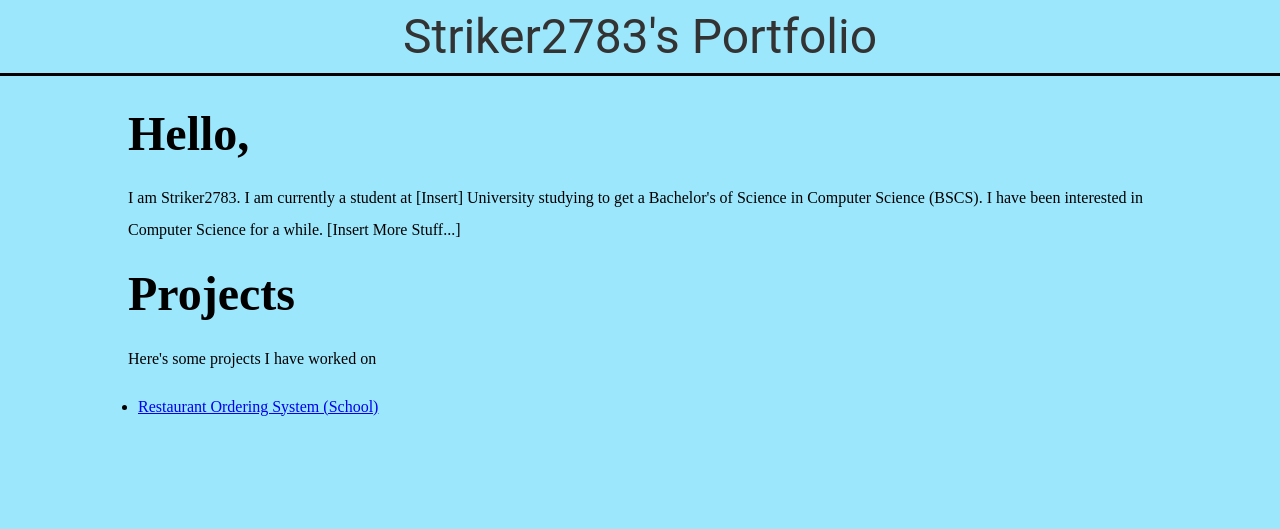
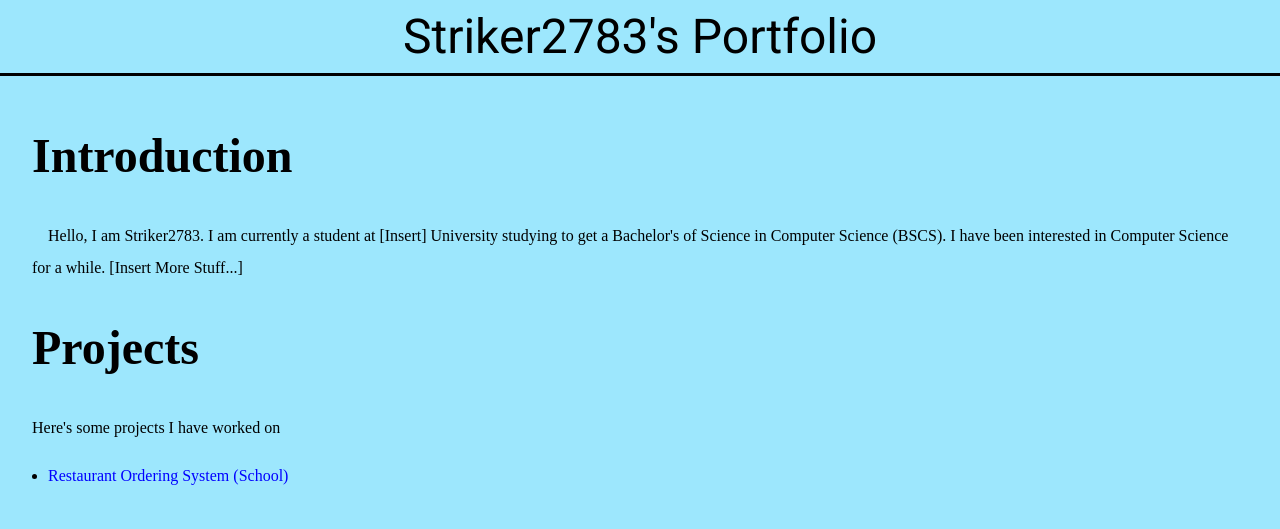
Before and after one commit to Striker2783/Striker2783.github.io, a website: page index.html in a window 1280 px wide. Drawn offline with Linux system fonts and the light colour scheme.

Commit message:
Changed the HTML Structure (#9)
nav-bar custom element no longer uses shadow dom.
Transition for Project Links

```diff
--- a/components/nav-bar.css
+++ /dev/null
@@ -1,19 +0,0 @@
-
-@import url('https://fonts.googleapis.com/css2?family=Roboto:wght@400;500;700&display=swap');
-
-.top-bar {
-	display: flex;
-	justify-content: center;
-    padding: .5em;
-    border-bottom: 0.2em solid #000;
-    a {
-        color: #333333;
-        text-decoration: none;
-    }
-}
-
-.big-header {
-	font-size: xxx-large;
-	text-align: center;
-  font-family: 'Roboto', sans-serif;
-}
--- a/components/nav-bar.js
+++ b/components/nav-bar.js
@@ -1,17 +1,14 @@
 class NavigationBar extends HTMLElement {
   constructor() {
     super();
-    this.attachShadow({ mode: "open" });
+  }
 
-    this.shadowRoot.innerHTML = `
-    <nav class="top-bar">
+  connectedCallback() {
+    this.innerHTML = `
+    <nav>
         <a class="big-header header" href="">Striker2783's Portfolio</a>
     </nav>
     `;
-    const linkElem = document.createElement("link");
-    linkElem.setAttribute("rel", "stylesheet");
-    linkElem.setAttribute("href", "/components/nav-bar.css");
-    this.shadowRoot.appendChild(linkElem);
   }
 }
 
--- a/index.css
+++ b/index.css
@@ -1,9 +1,20 @@
+@import url("https://fonts.googleapis.com/css2?family=Roboto:wght@400;500;700&display=swap");
+
+:root {
+  --primary-color: black;
+  --secondary-color: rgb(56, 56, 56);
+  --background-color: #9de7fd;
+  --link-color: blue;
+}
+a {
+  text-decoration: none;
+}
 h1 {
   font-size: large;
 }
 
-#content {
-    padding: 10px 10%;
+main {
+  padding: 1rem 2em;
   line-height: 2em;
   h1 {
     font-size: xxx-large;
@@ -11,11 +22,48 @@ h1 {
 }
 
 .project-list {
-    padding-left: 10px;
+  padding-left: 1rem;
+  li a {
+    transition-duration: 2s;
+    color: var(--link-color);
+    display: block;
+    width: max-content;
+    &:hover {
+      font-size: 2em;
+      &::after {
+        width: 100%;
+      }
+    }
+    &::after {
+      background-color: var(--secondary-color);
+      height: 0.1em;
+      width: 0;
+      content: "";
+      display: block;
+      transition: 2s;
+    }
+  }
 }
 
 body {
   padding: 0;
   margin: 0;
-    background-color: #9de7fd;
+  background-color: var(--background-color);
+  color: var(--primary-color);
 }
+
+nav {
+  display: flex;
+  justify-content: center;
+  padding: 0.5em;
+  border-bottom: 0.2em solid var(--primary-color);
+  a {
+    color: var(--primary-color);
+  }
+}
+
+.big-header {
+  font-size: xxx-large;
+  text-align: center;
+  font-family: "Roboto", sans-serif;
+}
--- a/index.html
+++ b/index.html
@@ -5,13 +5,17 @@
 </head>
 <body>
   <nav-bar></nav-bar>
-  <div id="content">
-    <h1>Hello,</h1>
-    <p>
-      I am Striker2783. I am currently a student at [Insert] University studying
+  <main>
+    <article>
+      <section>
+        <h1>Introduction</h1>
+        <p style="text-indent: 1em;">
+          Hello, I am Striker2783. I am currently a student at [Insert] University studying
           to get a Bachelor's of Science in Computer Science (BSCS). I have been
           interested in Computer Science for a while. [Insert More Stuff...]
         </p>
+      </section>
+      <section>
         <h1>Projects</h1>
         <p>Here's some projects I have worked on</p>
         <ul class="project-list">
@@ -19,5 +23,7 @@
             <a href="/projects/CEG4110"> Restaurant Ordering System (School) </a>
           </li>
         </ul>
-  </div>
+      </section>
+    </article>
+  </main>
 </body>
```
Lines whose indentation alone changed are shown as unchanged.
